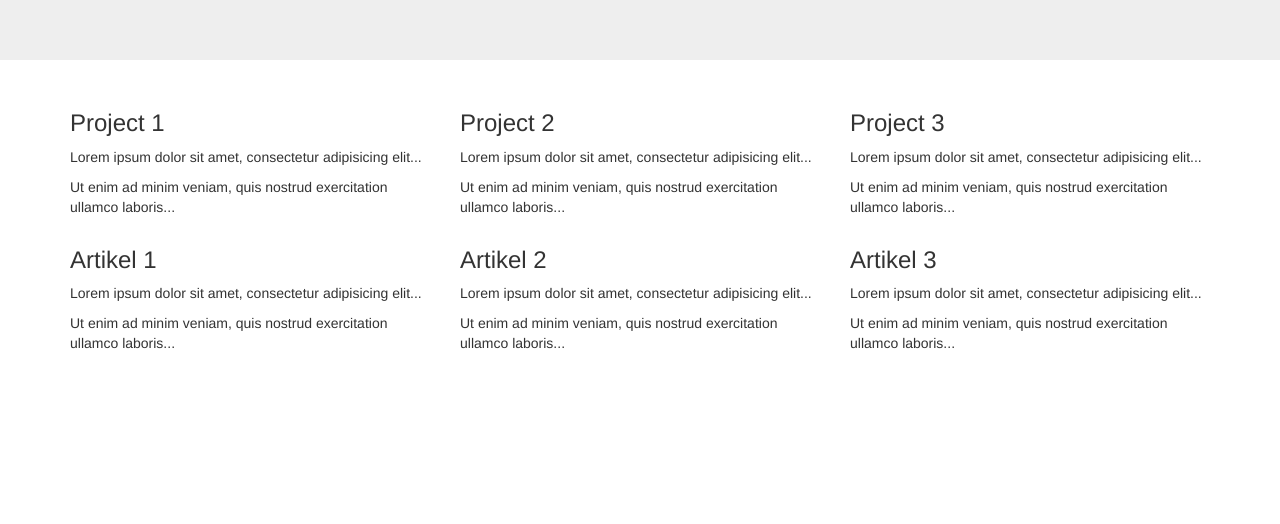
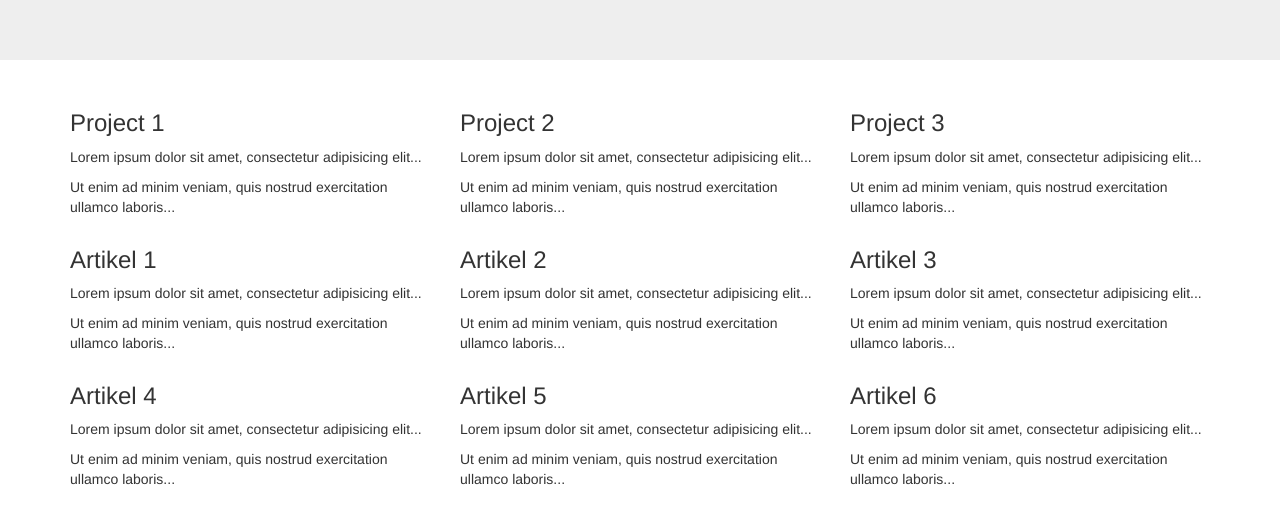
Before and after one commit to nouvalrz/git-practice, a plain HTML site: page index.html in a window 1280 px wide. Shown: the part 180-704 px from the top of the page. Drawn offline with nearby package versions, Linux system fonts and the light colour scheme.

Commit message:
feat: add more article

```diff
--- a/index.html
+++ b/index.html
@@ -57,6 +57,26 @@
           laboris...</p>
       </div>
     </div>
+        <div class="row">
+      <div class="col-sm-4">
+        <h3>Artikel 4</h3>
+        <p>Lorem ipsum dolor sit amet, consectetur adipisicing elit...</p>
+        <p>Ut enim ad minim veniam, quis nostrud exercitation ullamco
+          laboris...</p>
+      </div>
+      <div class="col-sm-4">
+        <h3>Artikel 5</h3>
+        <p>Lorem ipsum dolor sit amet, consectetur adipisicing elit...</p>
+        <p>Ut enim ad minim veniam, quis nostrud exercitation ullamco
+          laboris...</p>
+      </div>
+      <div class="col-sm-4">
+        <h3>Artikel 6</h3>
+        <p>Lorem ipsum dolor sit amet, consectetur adipisicing elit...</p>
+        <p>Ut enim ad minim veniam, quis nostrud exercitation ullamco
+          laboris...</p>
+      </div>
+    </div>
   </div>
 </body>
 
```
